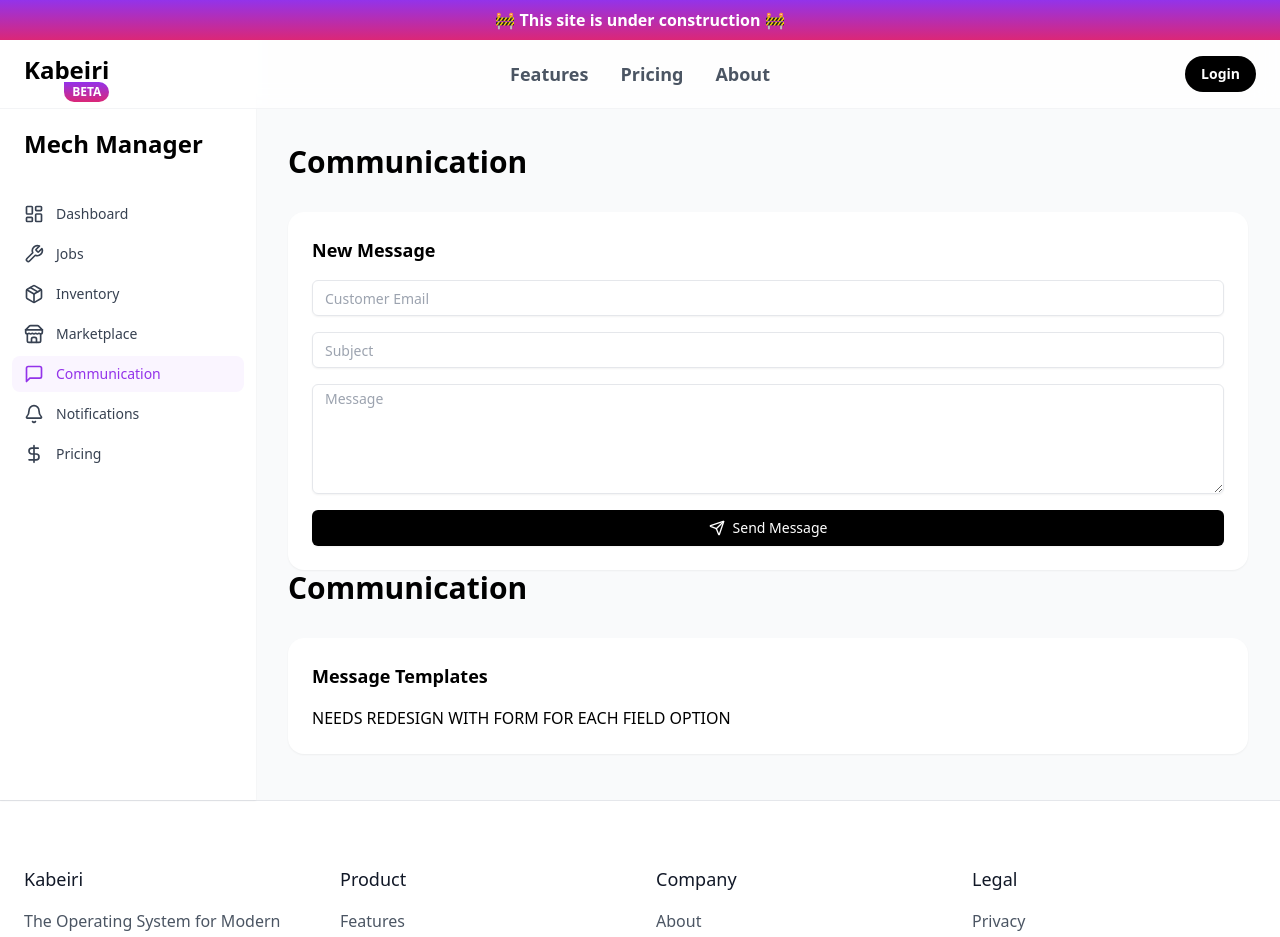
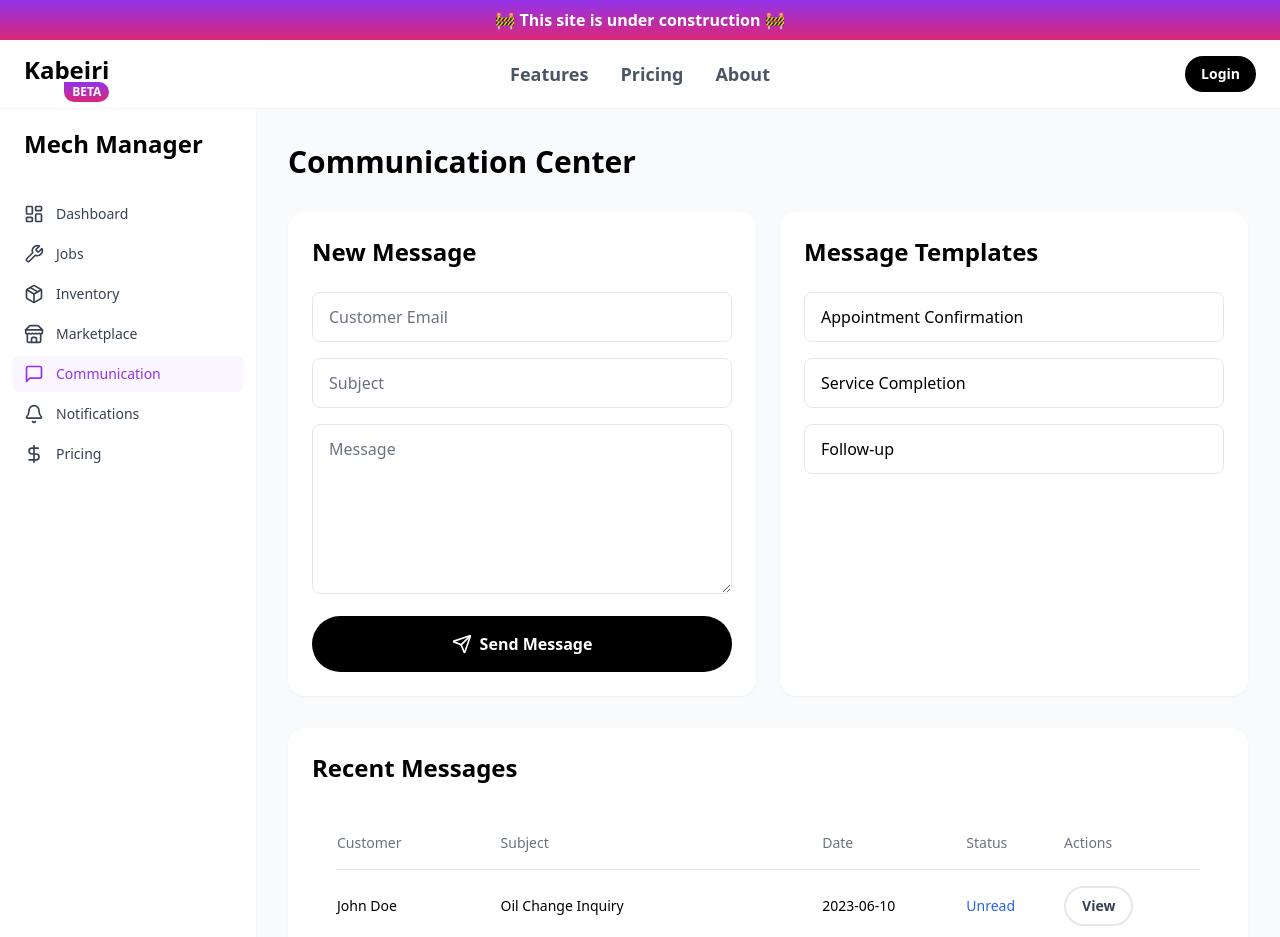
Before and after one commit to Kabeiri-Application/kabeiri-website, a Next.js app: page /dashboard/communication in a window 1280 px wide. Shown: the top 937 px of the page. Built offline with nearby package versions, Linux system fonts and the light colour scheme; no server answers.

Commit message:
Add communitcations page

```diff
--- a/src/app/dashboard/communication/page.tsx
+++ b/src/app/dashboard/communication/page.tsx
@@ -1,43 +1,143 @@
+'use client';
+
+import { createColumnHelper } from '@tanstack/react-table';
 import { Send } from 'lucide-react';
+
+import { Button } from '@/components/Button';
+import { Table } from '@/components/Table';
+
+type Message = {
+  customer: string;
+  subject: string;
+  date: string;
+  status: 'Unread' | 'Read' | 'Replied';
+  actions: string;
+};
+
+const data: Message[] = [
+  {
+    customer: 'John Doe',
+    subject: 'Oil Change Inquiry',
+    date: '2023-06-10',
+    status: 'Unread',
+    actions: 'View',
+  },
+  {
+    customer: 'Jane Smith',
+    subject: 'Appointment Reschedule',
+    date: '2023-06-09',
+    status: 'Read',
+    actions: 'View',
+  },
+  {
+    customer: 'Bob Johnson',
+    subject: 'Quote Request',
+    date: '2023-06-08',
+    status: 'Replied',
+    actions: 'View',
+  },
+];
+
+const columnHelper = createColumnHelper<Message>();
+
+const columns = [
+  columnHelper.accessor('customer', {
+    header: 'Customer',
+    cell: (info) => info.getValue(),
+  }),
+  columnHelper.accessor('subject', {
+    header: 'Subject',
+    cell: (info) => info.getValue(),
+  }),
+  columnHelper.accessor('date', {
+    header: 'Date',
+    cell: (info) => info.getValue(),
+  }),
+  columnHelper.accessor('status', {
+    header: 'Status',
+    cell: (info) => (
+      <span
+        className={
+          info.getValue() === 'Unread'
+            ? 'text-blue-600'
+            : info.getValue() === 'Read'
+              ? 'text-gray-600'
+              : 'text-green-600'
+        }>
+        {info.getValue()}
+      </span>
+    ),
+  }),
+  columnHelper.accessor('actions', {
+    header: 'Actions',
+    cell: (info) => (
+      <Button variant='secondary' size='sm'>
+        {info.getValue()}
+      </Button>
+    ),
+  }),
+];
 
 export default function CommunicationPage() {
   return (
     <main className='p-8'>
       <div className='mx-auto max-w-7xl'>
-        <h1 className='mb-8 text-3xl font-bold'>Communication</h1>
+        <h1 className='mb-8 text-3xl font-bold'>Communication Center</h1>
+
+        <div className='mb-8 grid gap-6 lg:grid-cols-2'>
           {/* New Message */}
           <div className='rounded-2xl bg-white p-6 shadow-sm'>
-          <h2 className='mb-4 text-lg font-bold'>New Message</h2>
+            <h2 className='mb-6 text-2xl font-bold'>New Message</h2>
             <form className='space-y-4'>
+              <div>
                 <input
-              className='flex h-9 w-full rounded-md border border-gray-200 bg-transparent px-3 py-1 text-base shadow-sm transition-colors file:border-0 file:bg-transparent file:text-sm file:font-medium focus:outline-none focus:ring-1 focus:ring-gray-400 disabled:cursor-not-allowed disabled:opacity-50 md:text-sm'
-              type='text'
+                  className='w-full rounded-lg border border-gray-200 bg-white px-4 py-3 text-base placeholder:text-gray-500 focus:border-purple-500 focus:outline-none focus:ring-2 focus:ring-purple-500'
+                  type='email'
                   placeholder='Customer Email'
                 />
+              </div>
+              <div>
                 <input
-              className='flex h-9 w-full rounded-md border border-gray-200 bg-transparent px-3 py-1 text-base shadow-sm transition-colors file:border-0 file:bg-transparent file:text-sm file:font-medium focus:outline-none focus:ring-1 focus:ring-gray-400 disabled:cursor-not-allowed disabled:opacity-50 md:text-sm'
+                  className='w-full rounded-lg border border-gray-200 bg-white px-4 py-3 text-base placeholder:text-gray-500 focus:border-purple-500 focus:outline-none focus:ring-2 focus:ring-purple-500'
                   type='text'
                   placeholder='Subject'
                 />
+              </div>
+              <div>
                 <textarea
-              rows={5}
-              className='flex w-full rounded-md border border-gray-200 bg-transparent px-3 py-1 text-base shadow-sm transition-colors file:border-0 file:bg-transparent file:text-sm file:font-medium focus:outline-none focus:ring-1 focus:ring-gray-400 disabled:cursor-not-allowed disabled:opacity-50 md:text-sm'
+                  rows={6}
+                  className='w-full rounded-lg border border-gray-200 bg-white px-4 py-3 text-base placeholder:text-gray-500 focus:border-purple-500 focus:outline-none focus:ring-2 focus:ring-purple-500'
                   placeholder='Message'
                 />
-            <button className='flex h-9 w-full items-center justify-center rounded-md bg-black text-sm font-medium text-white shadow-sm transition-opacity duration-200 hover:opacity-80 focus:outline-none focus:ring-1 focus:ring-purple-500 disabled:cursor-not-allowed disabled:opacity-50'>
-              <Send className='pr-2' /> Send Message
-            </button>
+              </div>
+              <Button className='w-full'>
+                <Send className='mr-2 size-5' />
+                Send Message
+              </Button>
             </form>
           </div>
+
+          {/* Message Templates */}
+          <div className='rounded-2xl bg-white p-6 shadow-sm'>
+            <h2 className='mb-6 text-2xl font-bold'>Message Templates</h2>
+            <div className='space-y-4'>
+              <button className='w-full rounded-lg border border-gray-200 bg-white px-4 py-3 text-left text-base hover:bg-gray-50'>
+                Appointment Confirmation
+              </button>
+              <button className='w-full rounded-lg border border-gray-200 bg-white px-4 py-3 text-left text-base hover:bg-gray-50'>
+                Service Completion
+              </button>
+              <button className='w-full rounded-lg border border-gray-200 bg-white px-4 py-3 text-left text-base hover:bg-gray-50'>
+                Follow-up
+              </button>
             </div>
-      <div className='mx-auto max-w-7xl'>
-        <h1 className='mb-8 text-3xl font-bold'>Communication</h1>
-        {/* New Message */}
+          </div>
+        </div>
+
+        {/* Recent Messages */}
         <div className='rounded-2xl bg-white p-6 shadow-sm'>
-          <h2 className='mb-4 text-lg font-bold'>Message Templates</h2>
-          <form className='space-y-4'>
-            <p>NEEDS REDESIGN WITH FORM FOR EACH FIELD OPTION</p>
-          </form>
+          <h2 className='mb-6 text-2xl font-bold'>Recent Messages</h2>
+          <Table columns={columns} data={data} />
         </div>
       </div>
     </main>
```
Lines whose indentation alone changed are shown as unchanged.
